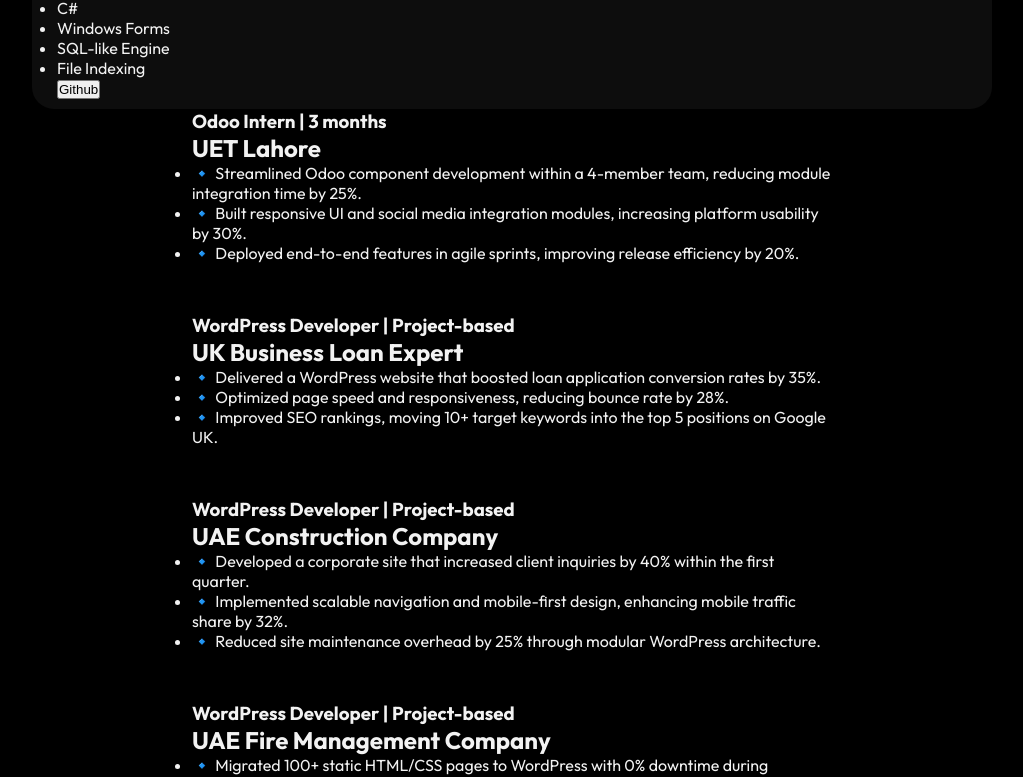
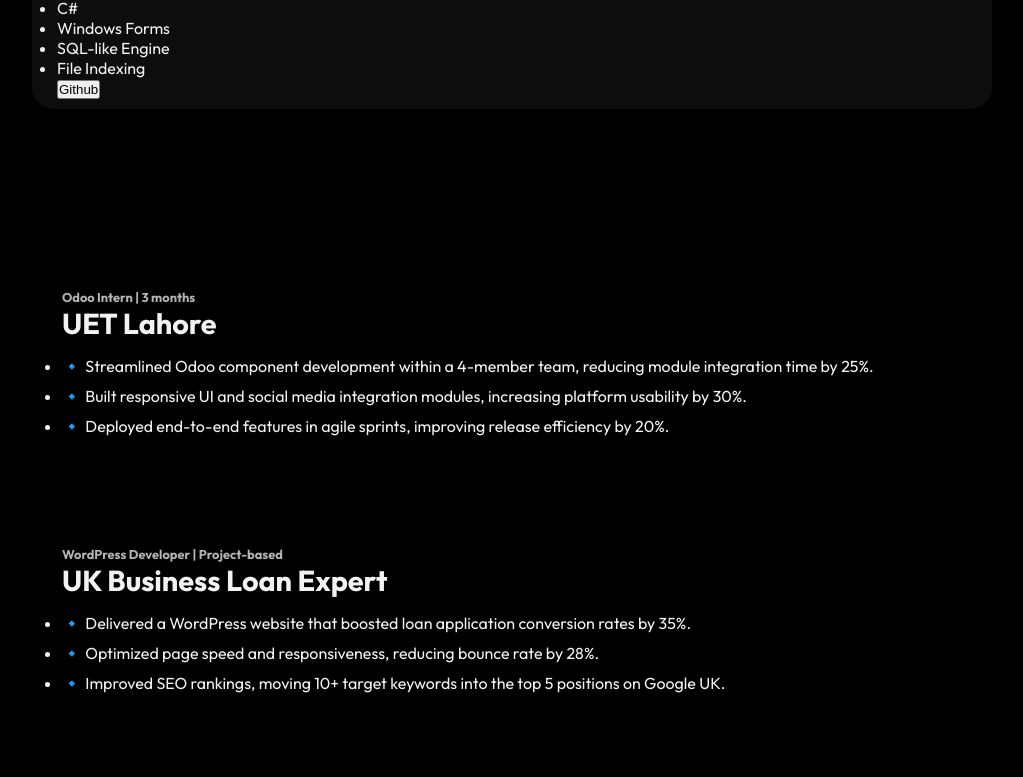
Before and after one commit to mooojn/moon-folio, a Next.js app: page / in a window 1280 px wide. Shown: the part 3544-4321 px from the top of the page, without its empty margins (128-1151 px from the left). Built offline with nearby package versions, Linux system fonts and the light colour scheme.

Commit message:
Add exp css

```diff
--- a/src/styles/experiences.module.css
+++ b/src/styles/experiences.module.css
@@ -2,12 +2,42 @@
   display: flex;
   flex-direction: column;
   gap: 50px;
+  margin-top: 150px;
 }
 
 .experience {
   display: flex;
   flex-direction: column;
   /* background: red; */
-  width: 50%;
+  width: var(--per);
+  border-radius: 22px;
+  padding: 30px;
   margin: 0 auto;
+
+  background: var(--hover-bg);
+  background-size: 100% 200%;
+  background-position: 0 0;
+  transition: all 0.6s ease-in-out;
 }
+
+.experience:hover {
+  background-position: 100% 50%;
+  scale: 1.02;
+}
+
+.experience h3 {
+  color: var(--text-muted);
+  font-size: 0.8rem;
+}
+
+.experience h2 {
+  font-size: 1.8rem;
+}
+
+
+.experience  ul{
+  margin-top: 5px;
+}
+.experience ul li {
+  margin-top: 10px;
+}
```
